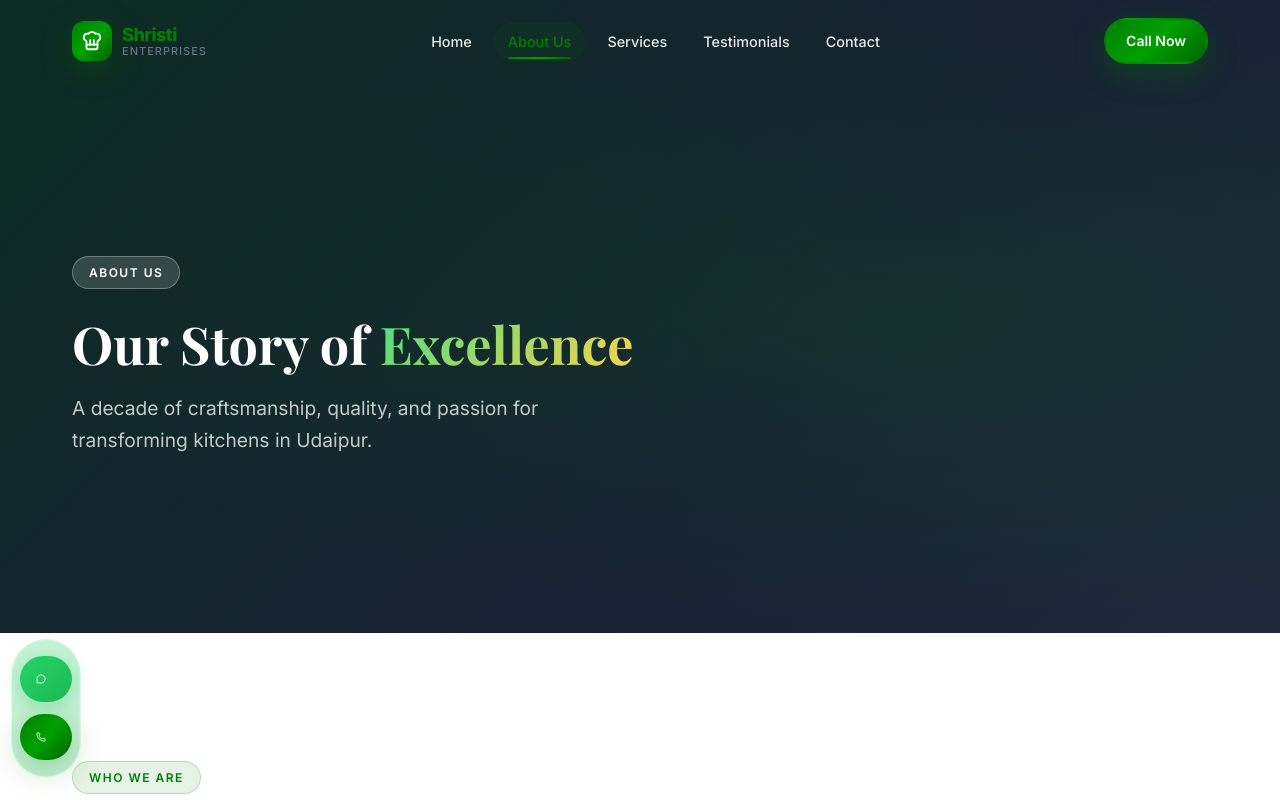
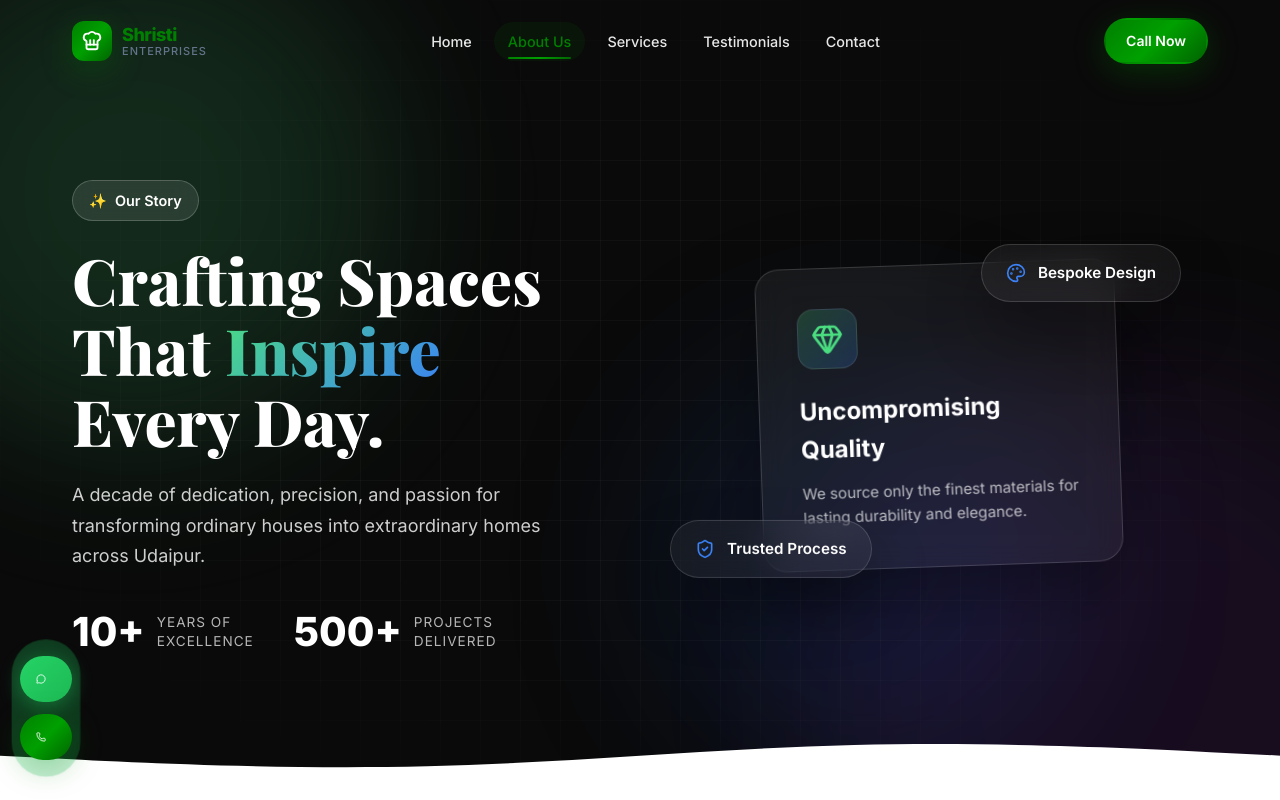
Before and after one commit to Eshbanoliver/shristienterprises, a React (Vite) app: page /about in a window 1280 px wide. Shown: the top 800 px of the page. Built offline with nearby package versions, Linux system fonts and the light colour scheme; a web font is replaced by a local one.

Commit message:
updated files

```diff
--- a/src/pages/About.css
+++ b/src/pages/About.css
@@ -376,3 +376,268 @@
     padding: var(--space-lg);
   }
 }
+
+/* ─── Creative About Hero ────────────────────────────────────── */
+.about-hero-creative {
+  position: relative;
+  padding: 180px 0 140px;
+  background: #0a0a0a; /* Dark sleek base */
+  overflow: hidden;
+  color: white;
+}
+
+.ahc-bg {
+  position: absolute;
+  inset: 0;
+  z-index: 1;
+}
+
+.ahc-blob {
+  position: absolute;
+  filter: blur(80px);
+  opacity: 0.6;
+  border-radius: 50%;
+  animation: blob-float 15s infinite ease-in-out alternate;
+}
+
+.ahc-blob-1 {
+  top: -10%;
+  left: -10%;
+  width: 500px;
+  height: 500px;
+  background: rgba(74, 222, 128, 0.25);
+}
+
+.ahc-blob-2 {
+  bottom: -20%;
+  right: -10%;
+  width: 600px;
+  height: 600px;
+  background: rgba(170, 59, 255, 0.15);
+  animation-delay: -5s;
+}
+
+.ahc-blob-3 {
+  top: 40%;
+  left: 50%;
+  width: 400px;
+  height: 400px;
+  background: rgba(37, 99, 235, 0.2);
+  animation-delay: -10s;
+  transform: translateX(-50%);
+}
+
+@keyframes blob-float {
+  0% { transform: translate(0, 0) scale(1); }
+  100% { transform: translate(30px, 50px) scale(1.1); }
+}
+
+.ahc-grid-overlay {
+  position: absolute;
+  inset: 0;
+  background-image: linear-gradient(rgba(255, 255, 255, 0.03) 1px, transparent 1px),
+    linear-gradient(90deg, rgba(255, 255, 255, 0.03) 1px, transparent 1px);
+  background-size: 40px 40px;
+  mask-image: radial-gradient(ellipse at center, black 40%, transparent 80%);
+  -webkit-mask-image: radial-gradient(ellipse at center, black 40%, transparent 80%);
+}
+
+.ahc-content-wrapper {
+  display: grid;
+  grid-template-columns: 1fr 1fr;
+  gap: 60px;
+  align-items: center;
+}
+
+.ahc-badge {
+  display: inline-flex;
+  align-items: center;
+  gap: 8px;
+  padding: 8px 16px;
+  background: rgba(255, 255, 255, 0.1);
+  border: 1px solid rgba(255, 255, 255, 0.2);
+  border-radius: 100px;
+  font-size: 0.9rem;
+  font-weight: 600;
+  color: white;
+  margin-bottom: 24px;
+  backdrop-filter: blur(10px);
+}
+
+.ahc-title {
+  font-size: clamp(2.5rem, 5vw, 4rem);
+  font-weight: 800;
+  line-height: 1.1;
+  margin-bottom: 24px;
+  color: white;
+  font-family: var(--font-display, inherit);
+}
+
+.ahc-title .text-gradient {
+  background: linear-gradient(135deg, #4ade80, #3b82f6);
+  -webkit-background-clip: text;
+  -webkit-text-fill-color: transparent;
+  background-clip: text;
+}
+
+.ahc-subtitle {
+  font-size: 1.125rem;
+  line-height: 1.7;
+  color: rgba(255, 255, 255, 0.8);
+  margin-bottom: 40px;
+  max-width: 500px;
+}
+
+.ahc-stats-mini {
+  display: flex;
+  gap: 40px;
+}
+
+.ahc-stat-item {
+  display: flex;
+  align-items: center;
+  gap: 12px;
+}
+
+.ahc-stat-num {
+  font-size: 2.5rem;
+  font-weight: 800;
+  color: white;
+  line-height: 1;
+}
+
+.ahc-stat-label {
+  font-size: 0.85rem;
+  color: rgba(255, 255, 255, 0.7);
+  line-height: 1.4;
+  text-transform: uppercase;
+  letter-spacing: 1px;
+}
+
+.ahc-visual-column {
+  position: relative;
+  display: flex;
+  justify-content: center;
+  align-items: center;
+  min-height: 400px;
+}
+
+.ahc-glass-card {
+  background: rgba(255, 255, 255, 0.05);
+  backdrop-filter: blur(16px);
+  -webkit-backdrop-filter: blur(16px);
+  border: 1px solid rgba(255, 255, 255, 0.15);
+  border-radius: 24px;
+  box-shadow: 0 30px 60px rgba(0, 0, 0, 0.3);
+  color: white;
+}
+
+.ahc-card-main {
+  padding: 40px;
+  max-width: 360px;
+  position: relative;
+  z-index: 2;
+  transform: rotate(-2deg);
+  transition: transform 0.3s ease;
+}
+
+.ahc-card-main:hover {
+  transform: rotate(0deg) translateY(-10px);
+}
+
+.ahc-card-icon-wrapper {
+  width: 60px;
+  height: 60px;
+  background: linear-gradient(135deg, rgba(74, 222, 128, 0.2), rgba(59, 130, 246, 0.2));
+  border-radius: 16px;
+  display: flex;
+  align-items: center;
+  justify-content: center;
+  margin-bottom: 24px;
+  border: 1px solid rgba(255, 255, 255, 0.1);
+}
+
+.ahc-card-icon {
+  color: #4ade80;
+  width: 32px;
+  height: 32px;
+}
+
+.ahc-card-main h3 {
+  font-size: 1.5rem;
+  font-weight: 700;
+  margin-bottom: 12px;
+}
+
+.ahc-card-main p {
+  color: rgba(255, 255, 255, 0.7);
+  line-height: 1.6;
+  font-size: 0.95rem;
+}
+
+.ahc-card-floating-1,
+.ahc-card-floating-2 {
+  position: absolute;
+  padding: 16px 24px;
+  display: flex;
+  align-items: center;
+  gap: 12px;
+  border-radius: 100px;
+  z-index: 3;
+}
+
+.ahc-card-floating-1 {
+  top: 10%;
+  right: 5%;
+}
+
+.ahc-card-floating-2 {
+  bottom: 10%;
+  left: 0;
+}
+
+.ahc-card-icon.sm {
+  width: 20px;
+  height: 20px;
+  color: #3b82f6;
+}
+
+.ahc-fc-text {
+  font-weight: 600;
+  font-size: 0.95rem;
+}
+
+.ahc-wave {
+  position: absolute;
+  bottom: -1px;
+  left: 0;
+  width: 100%;
+  line-height: 0;
+  z-index: 2;
+}
+
+.ahc-wave svg {
+  display: block;
+  width: calc(100% + 1.3px);
+  height: 80px;
+}
+
+@media (max-width: 992px) {
+  .ahc-content-wrapper {
+    grid-template-columns: 1fr;
+    gap: 80px;
+    text-align: center;
+  }
+
+  .ahc-subtitle {
+    margin: 0 auto 40px;
+  }
+
+  .ahc-stats-mini {
+    justify-content: center;
+  }
+
+  .ahc-card-floating-1 {
+    right: -10px;
+  }
+}
--- a/src/pages/About.tsx
+++ b/src/pages/About.tsx
@@ -43,25 +43,89 @@ const About: React.FC = () => {
         canonicalUrl="https://shristienterprises.in/about"
       />
 
-      {/* ── Page Hero ─── */}
-      <section className="page-hero" aria-labelledby="about-hero-heading">
-        <div className="page-hero__overlay" />
-        <div className="container" style={{ position: 'relative', zIndex: 1, paddingTop: 'var(--space-4xl)', paddingBottom: 'var(--space-4xl)' }}>
-          <motion.div
-            initial={{ opacity: 0, y: 30 }}
-            animate={{ opacity: 1, y: 0 }}
-            transition={{ duration: 0.7 }}
-          >
-            <div className="section-badge" style={{ background: 'rgba(255,255,255,0.15)', borderColor: 'rgba(255,255,255,0.3)', color: 'white' }}>
-              About Us
-            </div>
-            <h1 id="about-hero-heading" className="page-hero__title">
-              Our Story of <span>Excellence</span>
-            </h1>
-            <p className="page-hero__subtitle">
-              A decade of craftsmanship, quality, and passion for transforming kitchens in Udaipur.
-            </p>
-          </motion.div>
+      {/* ── Creative Page Hero ─── */}
+      <section className="about-hero-creative" aria-labelledby="about-hero-heading">
+        {/* Background Animated Gradients / Blobs */}
+        <div className="ahc-bg">
+          <div className="ahc-blob ahc-blob-1"></div>
+          <div className="ahc-blob ahc-blob-2"></div>
+          <div className="ahc-blob ahc-blob-3"></div>
+          <div className="ahc-grid-overlay"></div>
+        </div>
+
+        <div className="container" style={{ position: 'relative', zIndex: 10 }}>
+          <div className="ahc-content-wrapper">
+            <motion.div
+              className="ahc-text-column"
+              initial={{ opacity: 0, x: -40 }}
+              animate={{ opacity: 1, x: 0 }}
+              transition={{ duration: 0.8, ease: "easeOut" }}
+            >
+              <div className="ahc-badge">
+                <span className="ahc-badge-icon">✨</span> Our Story
+              </div>
+              <h1 id="about-hero-heading" className="ahc-title">
+                Crafting Spaces That <span className="text-gradient">Inspire</span> Every Day.
+              </h1>
+              <p className="ahc-subtitle">
+                A decade of dedication, precision, and passion for transforming ordinary houses into extraordinary homes across Udaipur.
+              </p>
+
+              <div className="ahc-actions">
+                 <div className="ahc-stats-mini">
+                    <div className="ahc-stat-item">
+                       <span className="ahc-stat-num">10+</span>
+                       <span className="ahc-stat-label">Years of<br/>Excellence</span>
+                    </div>
+                    <div className="ahc-stat-item">
+                       <span className="ahc-stat-num">500+</span>
+                       <span className="ahc-stat-label">Projects<br/>Delivered</span>
+                    </div>
+                 </div>
+              </div>
+            </motion.div>
+
+            <motion.div
+              className="ahc-visual-column"
+              initial={{ opacity: 0, y: 50 }}
+              animate={{ opacity: 1, y: 0 }}
+              transition={{ duration: 0.9, delay: 0.2, ease: "easeOut" }}
+            >
+              {/* Creative Floating Glass Cards */}
+              <div className="ahc-glass-card ahc-card-main">
+                <div className="ahc-card-icon-wrapper">
+                   <Gem className="ahc-card-icon" />
+                </div>
+                <h3>Uncompromising Quality</h3>
+                <p>We source only the finest materials for lasting durability and elegance.</p>
+              </div>
+
+              <motion.div
+                className="ahc-glass-card ahc-card-floating-1"
+                animate={{ y: [0, -15, 0] }}
+                transition={{ duration: 4, repeat: Infinity, ease: "easeInOut" }}
+              >
+                 <Palette className="ahc-card-icon sm" />
+                 <div className="ahc-fc-text">Bespoke Design</div>
+              </motion.div>
+
+              <motion.div
+                className="ahc-glass-card ahc-card-floating-2"
+                animate={{ y: [0, 15, 0] }}
+                transition={{ duration: 5, repeat: Infinity, ease: "easeInOut", delay: 1 }}
+              >
+                 <ShieldCheck className="ahc-card-icon sm" />
+                 <div className="ahc-fc-text">Trusted Process</div>
+              </motion.div>
+            </motion.div>
+          </div>
+        </div>
+
+        {/* Bottom decorative wave */}
+        <div className="ahc-wave">
+          <svg xmlns="http://www.w3.org/2000/svg" viewBox="0 0 1440 120" preserveAspectRatio="none">
+            <path fill="#ffffff" fillOpacity="1" d="M0,64L80,69.3C160,75,320,85,480,80C640,75,800,53,960,48C1120,43,1280,53,1360,58.7L1440,64L1440,120L1360,120C1280,120,1120,120,960,120C800,120,640,120,480,120C320,120,160,120,80,120L0,120Z"></path>
+          </svg>
         </div>
       </section>
 
```
